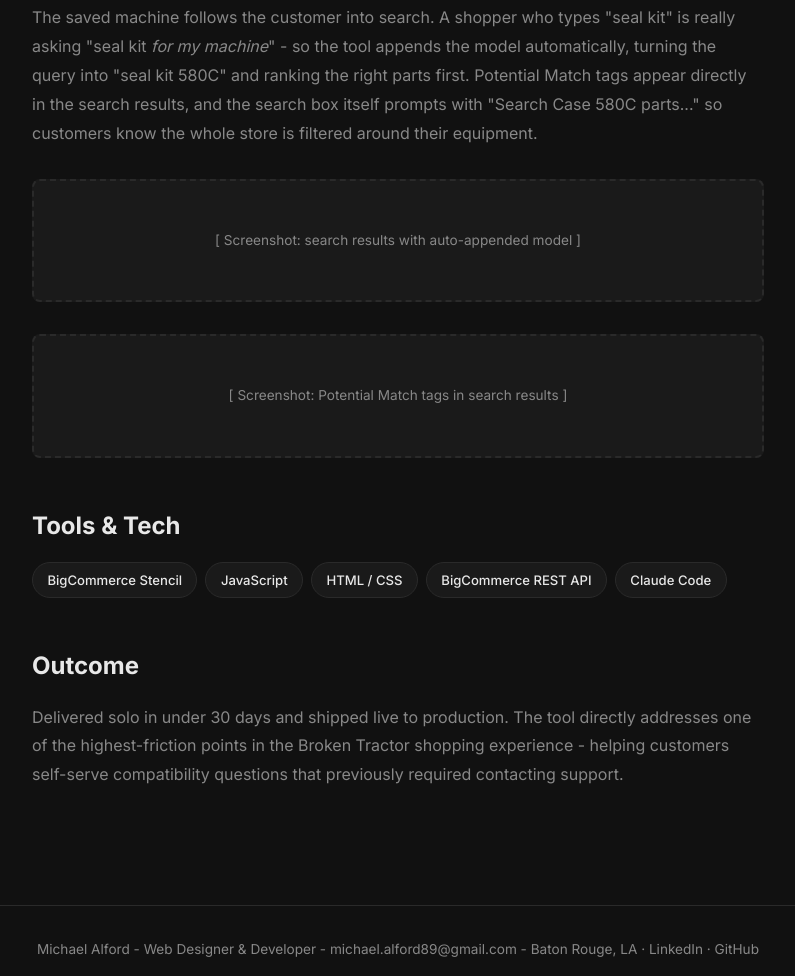
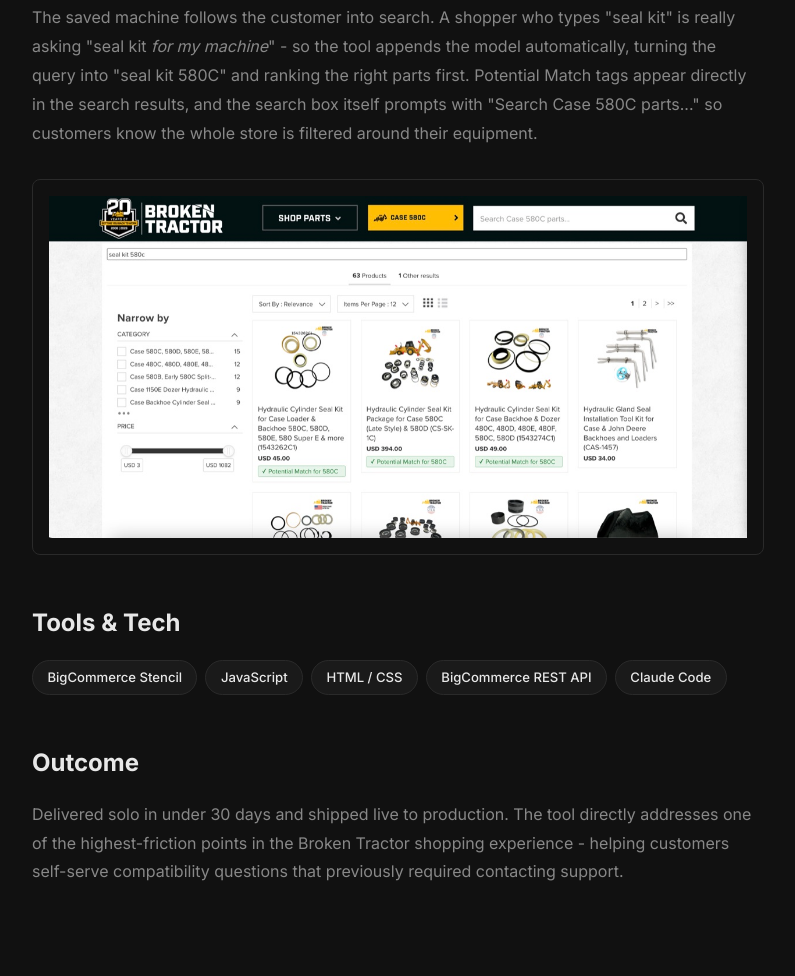
Before and after one commit to malford89/michaelalford.com, a website: page project-my-machine.html in a window 1280 px wide. Shown: the part 3899-4875 px from the top of the page, without its empty margins (242-1037 px from the left). Drawn offline with Linux system fonts and the light colour scheme.

Commit message:
Add search results screenshot to My Machine Smarter Search section

```diff
--- a/project-my-machine.html
+++ b/project-my-machine.html
@@ -88,10 +88,7 @@
       the whole store is filtered around their equipment.
     </p>
 
-    <!-- SCREENSHOT: search results page for "seal kit 580C" showing the auto-appended model in the heading -->
-    <div class="img-placeholder">[ Screenshot: search results with auto-appended model ]</div>
-    <!-- SCREENSHOT: search result cards with green "Potential Match for 580C" tags -->
-    <div class="img-placeholder">[ Screenshot: Potential Match tags in search results ]</div>
+    <img src="images/mymachine-search-results.jpg" alt="Search results for seal kit 580C  -  the model auto-appended to the query, with Potential Match tags on fitting kits" class="case-image" loading="lazy" />
 
     <h2>Tools &amp; Tech</h2>
     <div class="tools-list">
```
Also changed, not shown: images/mymachine-search-results.jpg (added).
